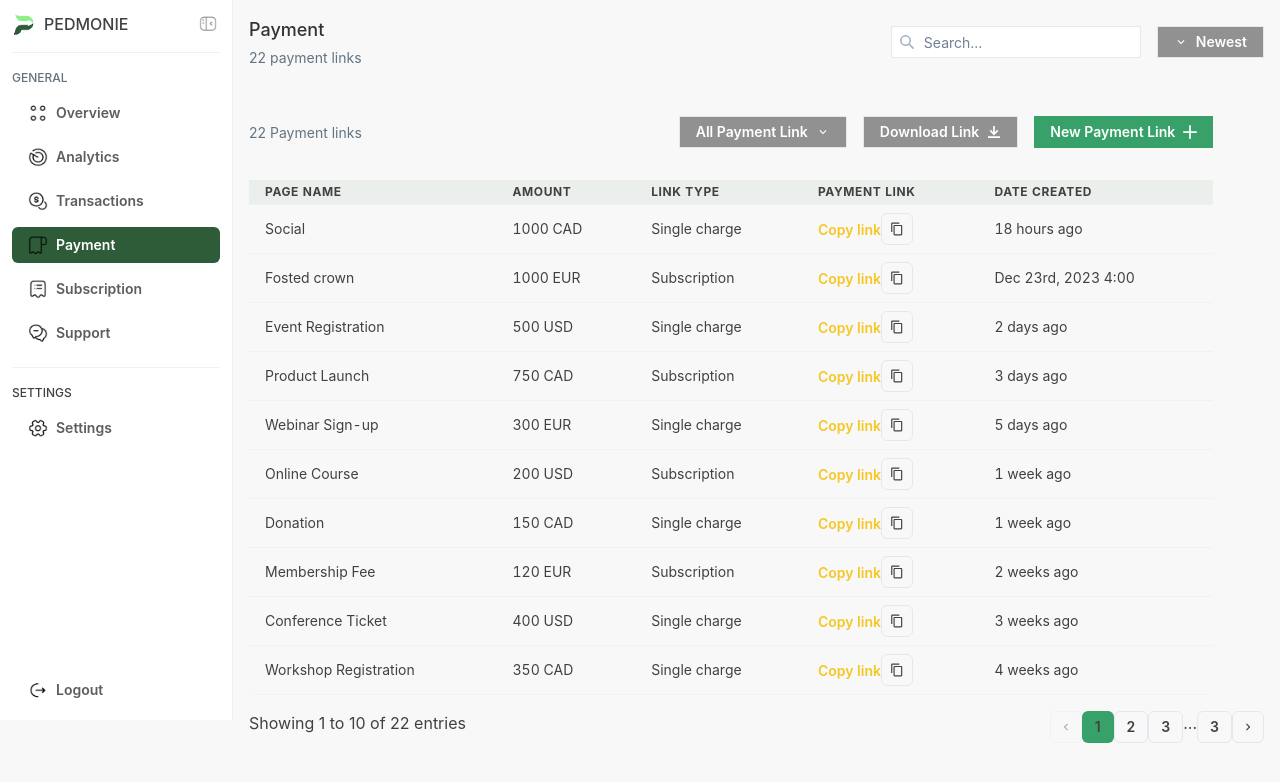
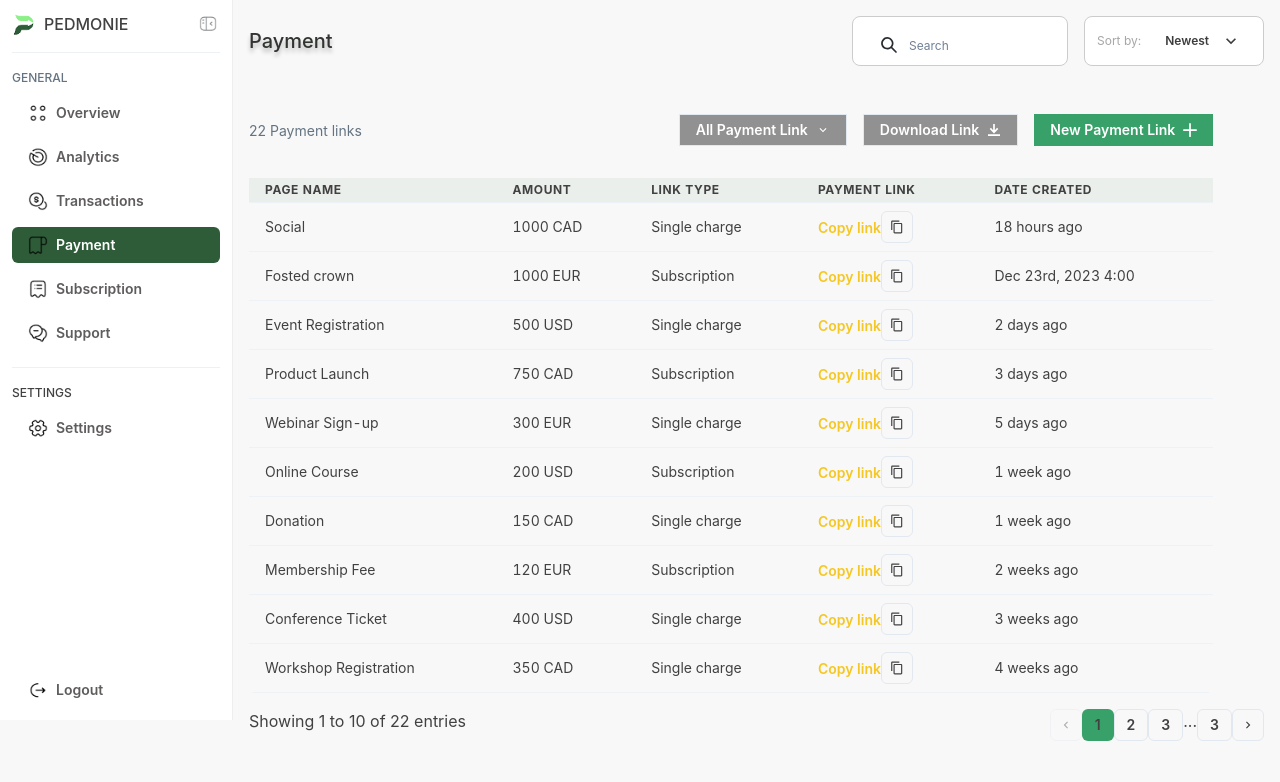
Before and after one commit to oladayo-benjamin/link_created, a React (Vite) app: page / in a window 1280 px wide. Shown: the top 782 px of the page. Built offline with nearby package versions, Linux system fonts and the light colour scheme.

Commit message:
Updated Payment text style, Search bar and Sort by;

```diff
--- a/src/components/transactionConfirmationUI/Payment.jsx
+++ b/src/components/transactionConfirmationUI/Payment.jsx
@@ -17,10 +17,7 @@ import {
   Tr,
   Th,
   Td,
-  Menu,
-  MenuButton,
-  MenuList,
-  MenuItem,
+  Select,
 } from "@chakra-ui/react";
 import {
   ChevronDownIcon,
@@ -314,56 +311,74 @@ const Payment = () => {
         <Box flex={1} p={4} overflow="auto">
           <Flex justify="space-between" align="center" mb={4}>
             <VStack align="start" spacing={1}>
-              <Text fontSize="18px" fontWeight="500" color="#313431">
+              <Text
+                color="#313431"
+                fontSize="20px"
+                fontFamily="Inter"
+                fontWeight="500"
+                wordBreak="break-word"
+                textShadow="0px 4px 4px rgba(0, 0, 0, 0.25)"
+              >
                 Payment
               </Text>
-              <Text fontSize="14px" color="#637381">
-                {paymentData.length} payment links
-              </Text>
+
             </VStack>
 
             {/* Search and Action Buttons */}
             <Flex gap={4} align="center">
-              <InputGroup w="250px" size="sm">
-                <InputLeftElement>
-                  <SearchIcon color="gray.400" />
-                </InputLeftElement>
-                <Input
-                  placeholder="Search..."
-                  bg="white"
-                  value={searchTerm}
-                  onChange={(e) => setSearchTerm(e.target.value)}
-                />
-              </InputGroup>
-
-              {/* Dropdown Menu for Payment Links */}
-              <Menu>
-                <MenuButton
-                  size="sm"
-                  as={Button}
-                  variant="outline"
-                  leftIcon={<ChevronDownIcon />}
-                  bg="#919191"
-                  color="white"
-                  px={4}
-                  py={2}
-                  borderRadius="0"
+              <Box
+                w="216px"
+                h="50px"
+                bg="white"
+                border="1px solid #CCCCCC"
+                borderRadius="8px"
+                px="4"
+                py="2"
+                overflow="hidden"
+              >
+                <InputGroup>
+                  <InputLeftElement pointerEvents="none">
+                    <SearchIcon color="#292D32" />
+                  </InputLeftElement>
+                  <Input
+                    placeholder="Search"
+                    fontSize="12px"
+                    fontWeight="400"
+                    fontFamily="Inter"
+                    color="#A7A7A7"
+                    border="none"
+                    _focus={{ boxShadow: "none" }}
+                  />
+                </InputGroup>
+              </Box>
+              <Flex
+                h="50px"
+                w="180px"
+                bg="white"
+                border="1px solid #CCCCCC"
+                borderRadius="8px"
+                px="3"
+                display="flex"
+                alignItems="center"
+                justifyContent="space-between"
+                align="center"
+                gap={2}
+              >
+                <Text fontSize="12px" fontWeight="400" color="#A7A7A7" whiteSpace="nowrap" minW="max-content">
+                  Sort by:
+                </Text>
+                <Select
+                  fontSize="12px"
+                  fontWeight="600"
+                  color="#3D3D3D"
+                  icon={<ChevronDownIcon />}
+                  border="none"
+                  _focus={{ boxShadow: "none" }}
                 >
-                  {selectedOption}
-                </MenuButton>
-                <MenuList>
-                  <MenuItem onClick={() => setSelectedOption("Link Type 1")}>
-                    Link Type 1
-                  </MenuItem>
-                  <MenuItem onClick={() => setSelectedOption("Link Type 2")}>
-                    Link Type 2
-                  </MenuItem>
-                  <MenuItem onClick={() => setSelectedOption("Link Type 3")}>
-                    Link Type 3
-                  </MenuItem>
-                  {/* Add more menu items as needed */}
-                </MenuList>
-              </Menu>
+                  <option value="newest">Newest</option>
+                  <option value="oldest">Oldest</option>
+                </Select>
+              </Flex>
             </Flex>
           </Flex>
 
```
